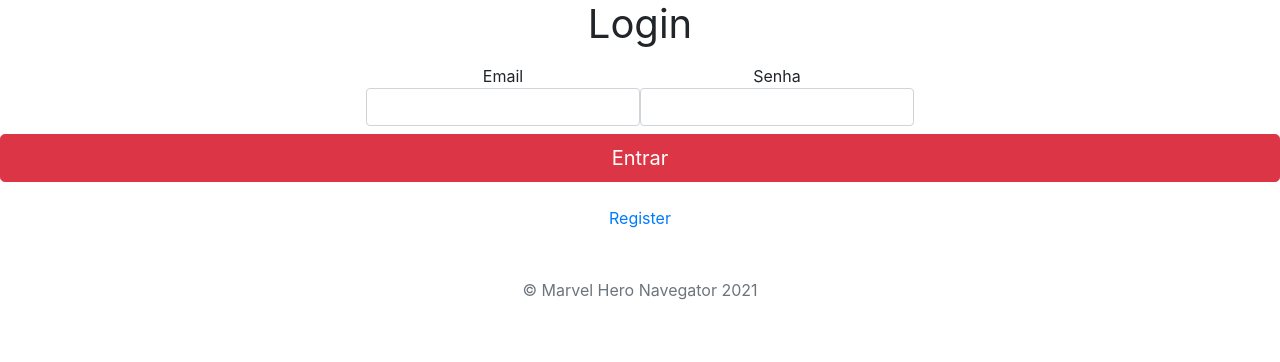
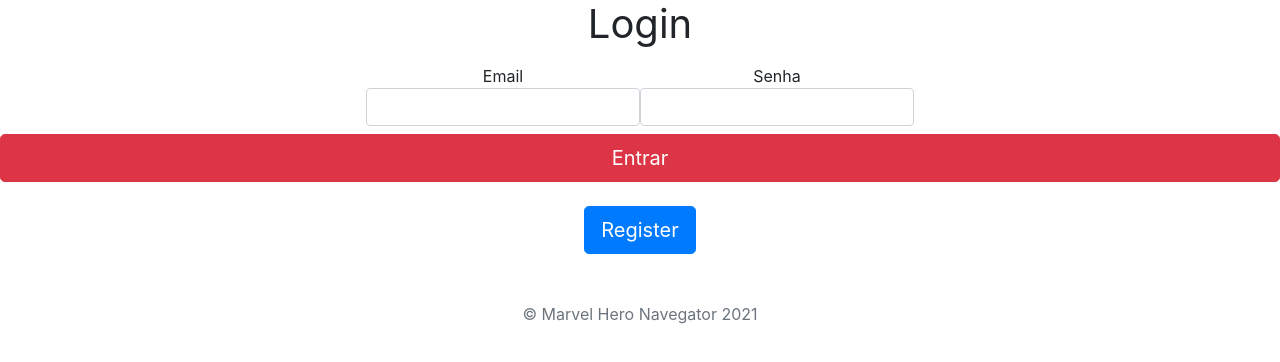
Before and after one commit to dekopossas/marvel-hero-navigator, a React (Create React App) app in the folder marvel-hero-navegator-frontend/: page /login in a window 1280 px wide. Shown: the top 362 px of the page. Built offline with nearby package versions, Linux system fonts and the light colour scheme.

Commit message:
instalei styled e bootstrap no local correto

```diff
--- a/marvel-hero-navegator-frontend/package.json
+++ b/marvel-hero-navegator-frontend/package.json
@@ -6,11 +6,14 @@
     "@testing-library/jest-dom": "^5.11.10",
     "@testing-library/react": "^11.2.6",
     "@testing-library/user-event": "^12.8.3",
+    "bootstrap": "^4.6.0",
     "prop-types": "^15.7.2",
     "react": "^17.0.2",
+    "react-bootstrap": "^1.5.2",
     "react-dom": "^17.0.2",
     "react-router-dom": "^5.2.0",
     "react-scripts": "4.0.3",
+    "styled-components": "^5.2.3",
     "web-vitals": "^1.1.1"
   },
   "scripts": {
--- a/marvel-hero-navegator-frontend/src/pages/Login/index.jsx
+++ b/marvel-hero-navegator-frontend/src/pages/Login/index.jsx
@@ -1,5 +1,4 @@
 import React from 'react';
-import { Link } from 'react-router-dom';
 
 function Login() {
   return (
@@ -32,13 +31,14 @@ function Login() {
           Entrar
         </button>
         <br />
-        <Link
+        <button
           to="/register"
           data-testid="no-account-btn"
-          className="cadastrar"
+          className="btn btn-lg btn-primary"
+          type="button"
         >
           Register
-        </Link>
+        </button>
         <p className="mt-5 mb-3 text-muted">
           © Marvel Hero Navegator 2021
         </p>
```
Also changed, not shown: 1 other file (tests, documents, lock files or other folders).
